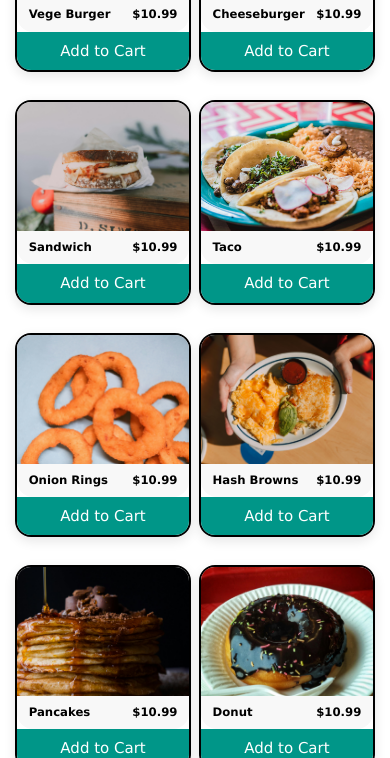
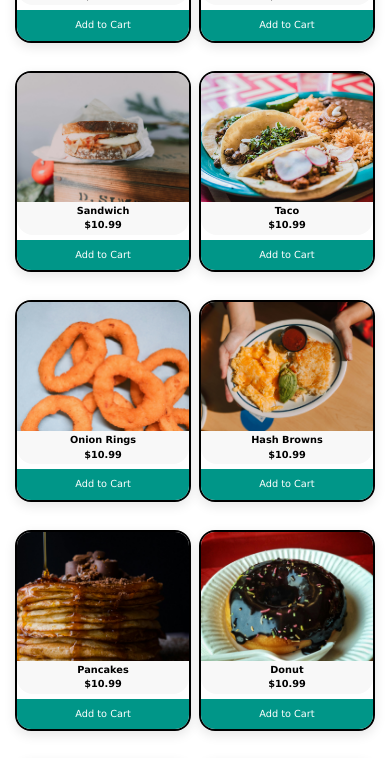
Before and after one commit to Shyam-droid-ui-54-droid/Food-Ordering, a Flask app: page / in a window 390 px wide. Shown: the part 1023-1781 px from the top of the page. Run offline with Flask 3, Linux system fonts and the light colour scheme; data comes from the database, SQL or seed files in the repository.

Commit message:
Updated phone media css to adjust food name sizing

```diff
--- a/static/css/stylesheet.css
+++ b/static/css/stylesheet.css
@@ -128,6 +128,11 @@ nav.w3-bar .w3-bar-item {
     border-bottom-right-radius: 16px;
 }
 
+.menu-page .cart-add{
+    font-size:1em;
+}
+
+
 .cart-container {
 position: fixed;
     top:0;
@@ -197,10 +202,27 @@ position: fixed;
     }
 
     .menu-page .food-text {
-        padding: 2vw 3vw;
-        font-size: 3vw;
+        padding: 0.5vw 1vw;
+        font-size: 2.5vw;
+        flex-wrap: wrap;
+        display: flex;
+        flex-direction: column;
+        justify-content: space-between;
+        min-height: 1em;
+        margin-bottom: 0.5em;
+        align-items: center;
+        text-align: center;
     }
 
+
+    .menu-page .cart-add{
+        font-size:2.5vw;
+        white-space: nowrap;
+        max-width: 100%;
+        flex-shrink: 0;
+        display: block;
+        margin-top: auto;
+    }
 }
 
 
@@ -222,4 +244,23 @@ position: fixed;
         padding: 2vw 3vw;
         font-size: 2.5vw;
     }
+
+    .menu-page .food-grid {
+        gap: 2vw;
+        padding: 15px;
+    }
+
+    .menu-page .food-item {
+        margin-bottom: 20px;
+    }
+
+    .menu-page .food-text {
+        padding: 1vw 1.5vw;
+        font-size: 2vw;
+    }
+
+
+    .menu-page .cart-add{
+        font-size:2vw;
+    }
 }
```
